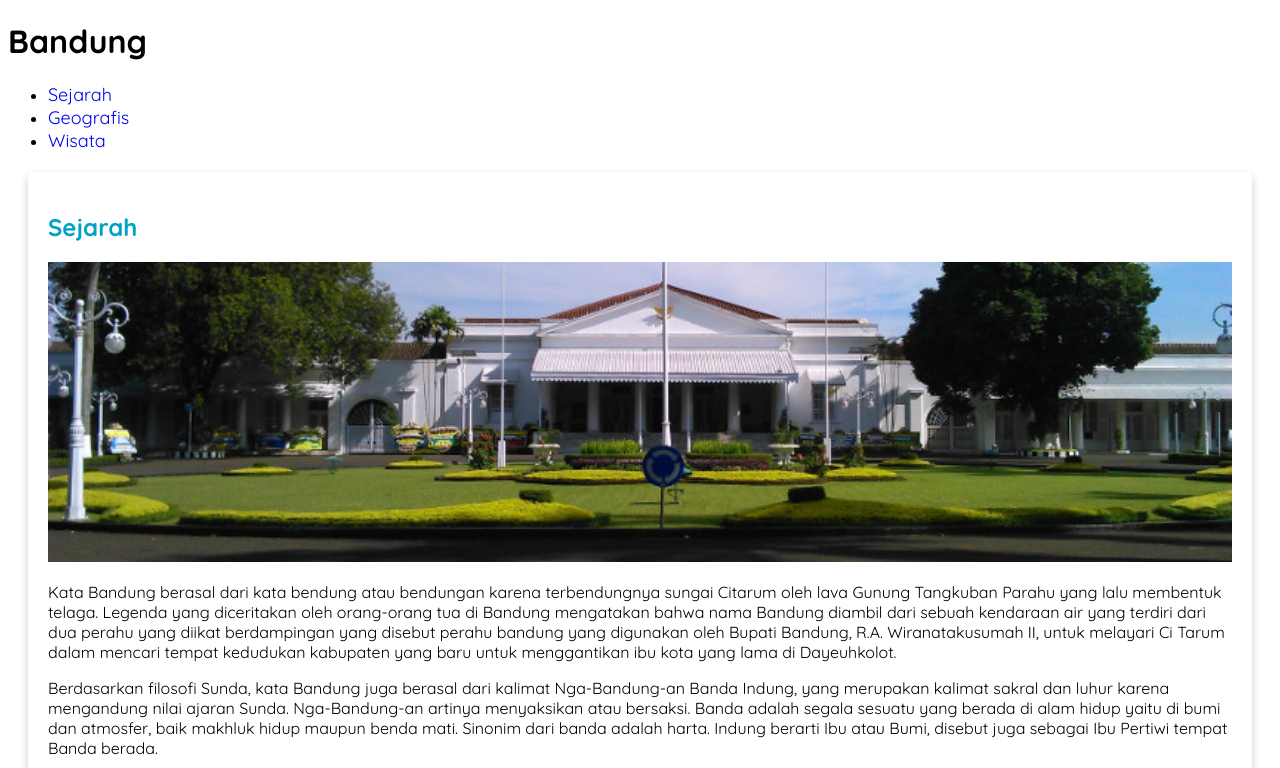
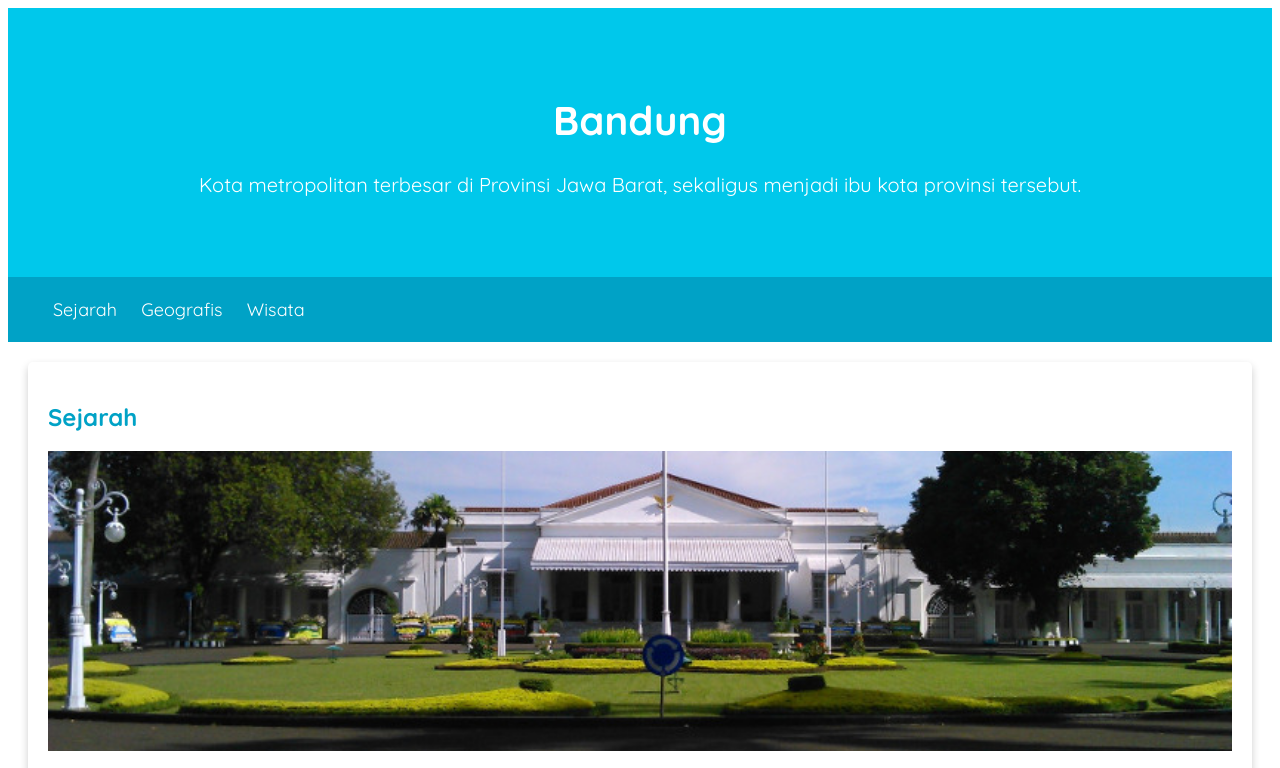
Before and after one commit to chaabxy/bedahkode_Modul_LatPemrogDasar, a plain HTML site: page index.html in a window 1280 px wide. Shown: the top 768 px of the page. Drawn offline with Linux system fonts and the light colour scheme.

Commit message:
Add Jumbotron and navigation in elemen header

```diff
--- a/assets/styles/styles.css
+++ b/assets/styles/styles.css
@@ -30,6 +30,7 @@ nav a {
   font-size: 18px;
   font-weight: 400;
   text-decoration: none;
+  color: white;
 }
 
 /* pseudo class */
@@ -58,3 +59,22 @@ nav a:hover {
   padding: 20px;
   margin: 20px;
 }
+
+.jumbotron {
+  font-size: 20px;
+  padding: 60px;
+  background-color: #00c8eb;
+  text-align: center;
+  color: white;
+}
+
+nav li {
+  display: inline;
+  list-style-type: none;
+  margin-right: 20px;
+}
+
+nav {
+   background-color: #00a2c6;
+   padding: 5px;
+}
--- a/index.html
+++ b/index.html
@@ -15,7 +15,13 @@
   </head>
   <body>
     <header>
-      <h1>Bandung</h1>
+      <div class="jumbotron">
+        <h1>Bandung</h1>
+        <p>
+          Kota metropolitan terbesar di Provinsi Jawa Barat, sekaligus menjadi
+          ibu kota provinsi tersebut.
+        </p>
+      </div>
       <nav>
         <ul>
           <li><a href="#sejarah">Sejarah</a></li>
@@ -23,21 +29,22 @@
           <li><a href="#wisata">Wisata</a></li>
         </ul>
       </nav>
-      <!-- <p>
-        Kota metropolitan terbesar di Provinsi Jawa Barat, sekaligus menjadi ibu
-        kota provinsi tersebut.
-      </p>
-      <figure>
+
+      <!-- <figure>
         <img src="assets/image/bandung-badge.png" alt="Bandung" />
         <figcaption>Lambang</figcaption>
-      </figure> -->
+      </figure>  -->
     </header>
 
     <main>
       <div id="content">
         <article class="card">
           <h2 id="sejarah">Sejarah</h2>
-          <img src="assets/image/history.jpg" alt="Sejarah" class="featured-image" />
+          <img
+            src="assets/image/history.jpg"
+            alt="Sejarah"
+            class="featured-image"
+          />
           <p>
             Kata Bandung berasal dari kata bendung atau bendungan karena
             terbendungnya sungai Citarum oleh lava Gunung Tangkuban Parahu yang
@@ -62,7 +69,11 @@
 
         <article class="card">
           <h2 id="geografis">Geografis</h2>
-          <img src="assets/image/geografis.jpg" alt="Geografis" class="featured-image"/>
+          <img
+            src="assets/image/geografis.jpg"
+            alt="Geografis"
+            class="featured-image"
+          />
           <p>
             Kota Bandung dikelilingi oleh pegunungan, sehingga bentuk morfologi
             wilayahnya bagaikan sebuah mangkok raksasa, secara geografis kota
@@ -95,7 +106,11 @@
         <article class="card">
           <section>
             <h3>Farm House Lembang</h3>
-            <img src="assets/image/farm-house.jpg" alt="Farm House Lembang" class="featured-image" />
+            <img
+              src="assets/image/farm-house.jpg"
+              alt="Farm House Lembang"
+              class="featured-image"
+            />
             <p>
               Berada di jalur utama Bandung-Lembang, Farm House menjadi objek
               wisata yang tidak pernah sepi pengunjung. Selain karena letaknya
@@ -106,7 +121,11 @@
 
           <section>
             <h3>Observatorium Bosscha</h3>
-            <img src="assets/image/bosscha.jpg" alt="Observatorium Bosscha" class="featured-image" />
+            <img
+              src="assets/image/bosscha.jpg"
+              alt="Observatorium Bosscha"
+              class="featured-image"
+            />
             <p>
               Memiliki beberapa teleskop, antara lain, Refraktor Ganda Zeiss,
               Schmidt Bimasakti, Refraktor Bamberg, Cassegrain GOTO, dan
@@ -128,7 +147,7 @@
             <h2>Kota Bandung</h2>
             <p>Kota Kembang Paris Van Java</p>
             <figure>
-              <img src="assets/image/bandung-badge.png" alt="Bandung"  />
+              <img src="assets/image/bandung-badge.png" alt="Bandung" />
               <figcaption>Lambang</figcaption>
             </figure>
           </header>
```
